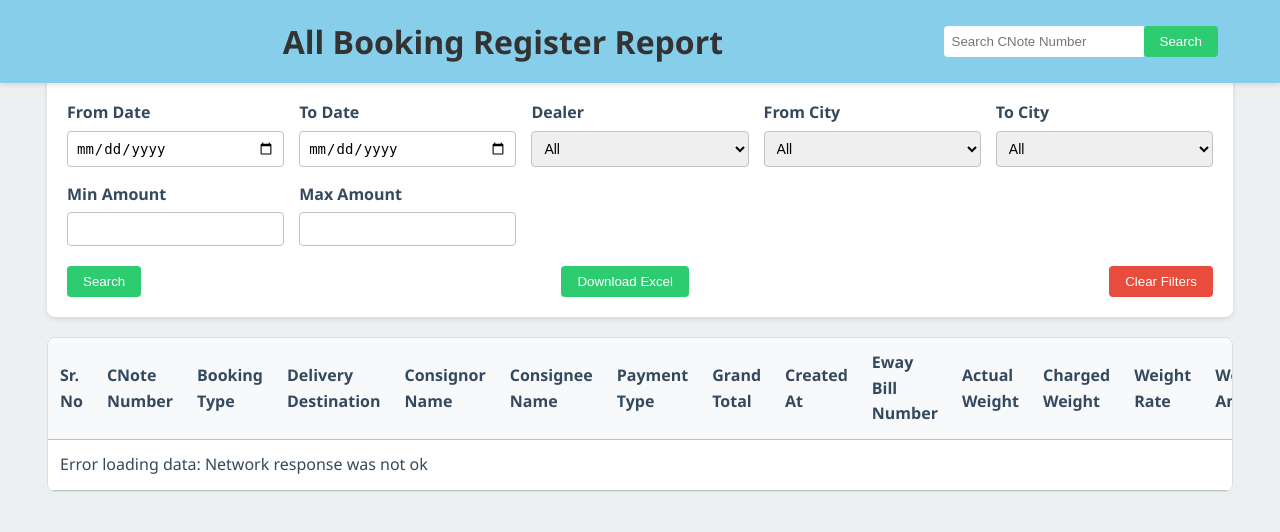
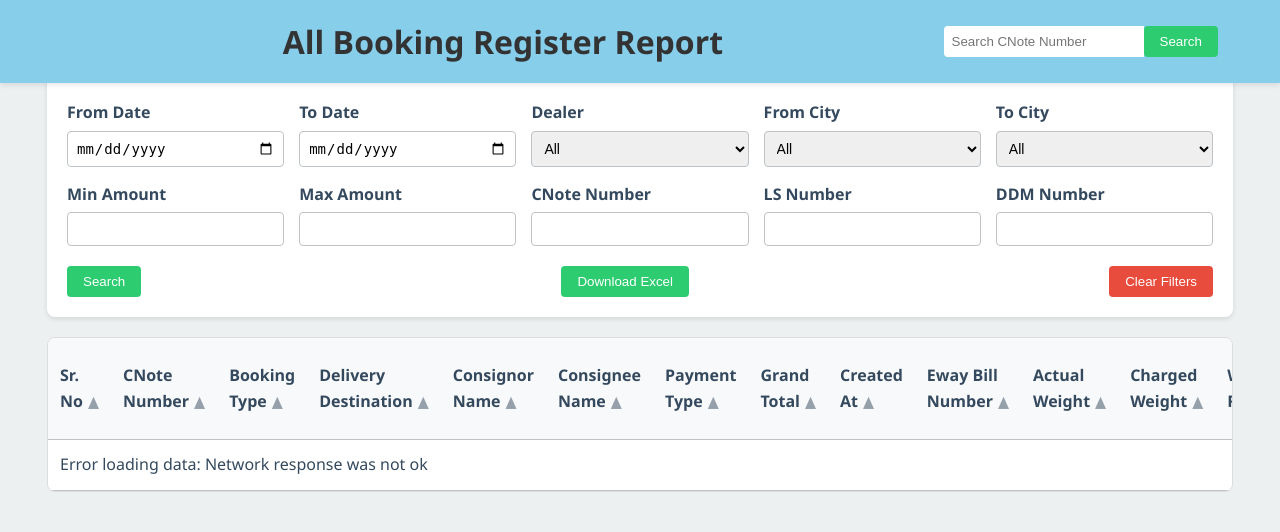
Before and after one commit to atul0786/logistics_project, a Django app: page /transporter/all-booking-register/ in a window 1280 px wide. Shown: the top 532 px of the page. Run offline with Django 5.2, Linux system fonts and the light colour scheme; the visitor is signed in with stand-in values (Sample User, id 1); parts of the project's set-up code (start-up, migrations or seed data) failed here and were passed over.

Commit message:
Update all_booking_register.html

```diff
--- a/transporter_app/templates/transporter/all_booking_register.html
+++ b/transporter_app/templates/transporter/all_booking_register.html
@@ -112,7 +112,7 @@
         }
 
         main {
-            margin-top: calc(var(--header-height) + 40px); /* Increased margin-top */
+            margin-top: calc(var(--header-height) + 40px);
             padding: 20px;
         }
 
@@ -122,7 +122,7 @@
             border-radius: 8px;
             box-shadow: 0 2px 5px rgba(0, 0, 0, 0.1);
             margin-bottom: 20px;
-            padding-top: 100px; /* Added padding-top */
+            padding-top: 100px;
         }
 
         .filter-grid {
@@ -280,6 +280,31 @@
                 margin-bottom: 10px;
             }
         }
+
+        /* New CSS for sort indicators */
+        th[data-sort]::after {
+            content: '\25B2';
+            margin-left: 5px;
+            opacity: 0.5;
+        }
+
+        th[data-sort].sort-desc::after {
+            content: '\25BC';
+        }
+
+        th[data-sort].sort-asc::after {
+            opacity: 1;
+        }
+
+        /* Added CSS for links in table cells */
+        #booking-table td a {
+            color: #3498db;
+            text-decoration: none;
+        }
+
+        #booking-table td a:hover {
+            text-decoration: underline;
+        }
     </style>
 </head>
 <body>
@@ -337,6 +362,19 @@
                 <div class="filter-item">
                     <label for="amount-max">Max Amount</label>
                     <input type="number" id="amount-max" min="0" />
+                </div>
+                <!-- New filter items -->
+                <div class="filter-item">
+                    <label for="cnote-number">CNote Number</label>
+                    <input type="text" id="cnote-number" />
+                </div>
+                <div class="filter-item">
+                    <label for="ls-number">LS Number</label>
+                    <input type="text" id="ls-number" />
+                </div>
+                <div class="filter-item">
+                    <label for="ddm-number">DDM Number</label>
+                    <input type="text" id="ddm-number" />
                 </div>
             </div>
             <div class="button-group">
@@ -425,32 +463,35 @@
         let filteredData = [];
         let currentPage = 1;
         const itemsPerPage = 20;
+        let currentSortColumn = '';
+        let currentSortOrder = 'asc';
+
+        // Remove or comment out this line
+        // const sampleData = [ ... ];
 
         // Fetch data from server
         function fetchBookingData() {
+            document.getElementById("loading").style.display = "flex";
             fetch("/transporter/booking_register_data/")
-                .then((response) => {
+                .then(response => {
                     if (!response.ok) {
                         throw new Error('Network response was not ok');
                     }
                     return response.json();
                 })
-                .then((data) => {
-                    console.log("Received data:", data);  // Add this line for debugging
-                    if (data.bookings && Array.isArray(data.bookings)) {
-                        allBookingData = data.bookings;
-                        document.getElementById('transporter-name').textContent = data.transporter_name || 'GoodWayExpress';
-                        document.getElementById('transporter-city').textContent = data.transporter_city || 'Yavatmal';
-                        populateFilters(data.bookings);
-                        applyFilters();
-                    } else {
-                        console.error("Unexpected data format:", data);
-                        throw new Error('Unexpected data format');
-                    }
+                .then(data => {
+                    allBookingData = data.bookings;
+                    document.getElementById('transporter-name').textContent = data.transporter_name || 'GoodWayExpress';
+                    document.getElementById('transporter-city').textContent = data.transporter_city || 'Yavatmal';
+                    populateFilters(allBookingData);
+                    applyFilters();
                 })
-                .catch((error) => {
-                    console.error("Error fetching data:", error);
-                    document.getElementById("booking-data").innerHTML = `<tr><td colspan="42">Error loading data: ${error.message}</td></tr>`;
+                .catch(error => {
+                    console.error('Error:', error);
+                    document.getElementById("booking-data").innerHTML = `<tr><td colspan="44">Error loading data: ${error.message}</td></tr>`;
+                })
+                .finally(() => {
+                    document.getElementById("loading").style.display = "none";
                 });
         }
 
@@ -487,12 +528,15 @@
             const amountMin = parseFloat(document.getElementById("amount-min").value) || 0;
             const amountMax = parseFloat(document.getElementById("amount-max").value) || Infinity;
             const searchTerm = document.getElementById("lr-search").value.toLowerCase();
+            const cnoteNumber = document.getElementById("cnote-number").value.toLowerCase();
+            const lsNumber = document.getElementById("ls-number").value.toLowerCase();
+            const ddmNumber = document.getElementById("ddm-number").value.toLowerCase();
 
             filteredData = allBookingData.filter((row) => {
-                const dateMatch = (!dateFrom || row.created_at >= dateFrom) && (!dateTo || row.created_at <= dateTo);
-                const dealerMatch = !dealer || row.user === dealer;
-                const fromCityMatch = !fromCity || row.delivery_destination.split(' - ')[0] === fromCity;
-                const toCityMatch = !toCity || row.delivery_destination.split(' - ')[1] === toCity;
+                const dateMatch = (!dateFrom || new Date(row.created_at) >= new Date(dateFrom)) && (!dateTo || new Date(row.created_at) <= new Date(dateTo));
+                const dealerMatch = !dealer || row.user.toLowerCase() === dealer.toLowerCase();
+                const fromCityMatch = !fromCity || row.delivery_destination.split(' - ')[0].toLowerCase() === fromCity.toLowerCase();
+                const toCityMatch = !toCity || row.delivery_destination.split(' - ')[1].toLowerCase() === toCity.toLowerCase();
                 const amountMatch = row.grand_total >= amountMin && row.grand_total <= amountMax;
                 const searchMatch = !searchTerm ||
                     row.cnote_number.toLowerCase().includes(searchTerm) ||
@@ -500,15 +544,17 @@
                     row.consignee_name.toLowerCase().includes(searchTerm) ||
                     row.user.toLowerCase().includes(searchTerm) ||
                     row.user_type.toLowerCase().includes(searchTerm);
+                const cnoteMatch = !cnoteNumber || row.cnote_number.toLowerCase().includes(cnoteNumber);
+                const lsMatch = !lsNumber || (row.loading_sheet_number && row.loading_sheet_number.toString().toLowerCase().includes(lsNumber));
+                const ddmMatch = !ddmNumber || (row.ddm_number && row.ddm_number.toString().toLowerCase().includes(ddmNumber));
 
-                return dateMatch && dealerMatch && fromCityMatch && toCityMatch && amountMatch && searchMatch;
+                return dateMatch && dealerMatch && fromCityMatch && toCityMatch && amountMatch && searchMatch && cnoteMatch && lsMatch && ddmMatch;
             });
 
             currentPage = 1;
             displayBookingData(currentPage);
             updateSummary();
         }
-
         function displayBookingData(page) {
             const startIndex = (page - 1) * itemsPerPage;
             const endIndex = startIndex + itemsPerPage;
@@ -520,7 +566,7 @@
                 const tr = document.createElement("tr");
                 tr.innerHTML = `
                     <td>${startIndex + index + 1}</td>
-                    <td>${row.cnote_number || 'N/A'}</td>
+                    <td><a href="/transporter/cnotes-search/?cnote=${row.cnote_number}" target="_blank">${row.cnote_number || 'N/A'}</a></td>
                     <td>${row.booking_type || 'N/A'}</td>
                     <td>${row.delivery_destination || 'N/A'}</td>
                     <td>${row.consignor_name || 'N/A'}</td>
@@ -560,8 +606,8 @@
                     <td>${row.consignee_gst || 'N/A'}</td>
                     <td>${row.user || 'N/A'}</td>
                     <td>${row.user_type || 'N/A'}</td>
-                    <td>${row.loading_sheet_number || 'N/A'}</td>
-                    <td>${row.ddm_number || 'N/A'}</td>
+                    <td>${row.loading_sheet_number ? `<a href="/dealer/mf_print/${row.loading_sheet_number}/" target="_blank">${row.loading_sheet_number}</a>` : 'N/A'}</td>
+                    <td>${row.ddm_number ? `<a href="/transporter/ddm-details/?ddmId=${row.ddm_number.replace('DDM-', '')}" target="_blank">${row.ddm_number}</a>` : 'N/A'}</td>
                 `;
                 bookingData.appendChild(tr);
             });
@@ -651,11 +697,29 @@
         }
 
         function sortTable(column) {
+            if (currentSortColumn === column) {
+                currentSortOrder = currentSortOrder === 'asc' ? 'desc' : 'asc';
+            } else {
+                currentSortOrder = 'asc';
+            }
+
+            document.querySelectorAll('th[data-sort]').forEach(el => {
+                el.classList.remove('sort-asc', 'sort-desc');
+            });
+
+            const th = document.querySelector(`th[data-sort="${column}"]`);
+            th.classList.add(`sort-${currentSortOrder}`);
+
             filteredData.sort((a, b) => {
-                if (a[column] < b[column]) return -1;
-                if (a[column] > b[column]) return 1;
+                const valueA = a[column];
+                const valueB = b[column];
+
+                if (valueA < valueB) return currentSortOrder === 'asc' ? -1 : 1;
+                if (valueA > valueB) return currentSortOrder === 'asc' ? 1 : -1;
                 return 0;
             });
+
+            currentSortColumn = column;
             displayBookingData(currentPage);
         }
 
@@ -684,7 +748,6 @@
             });
 
             document.getElementById("download-btn").addEventListener("click", () => {
-                // Implement Excel download functionality here
                 window.location.href = "/transporter/download_excel/";
             });
 
@@ -699,7 +762,27 @@
             });
 
             document.getElementById("lr-search").addEventListener('input', applyFilters);
+            document.getElementById("cnote-number").addEventListener('input', applyFilters);
+            document.getElementById("ls-number").addEventListener('input', applyFilters);
+            document.getElementById("ddm-number").addEventListener('input', applyFilters);
         });
+        // Update this section to include all filter inputs
+    const filterInputs = [
+        "date-from", "date-to", "dealer", "from-city", "to-city",
+        "amount-min", "amount-max", "lr-search", "cnote-number",
+        "ls-number", "ddm-number"
+    ];
+
+    filterInputs.forEach(id => {
+        document.getElementById(id).addEventListener('input', applyFilters);
+    });
+
+    document.getElementById("dealer").addEventListener('change', applyFilters);
+    document.getElementById("from-city").addEventListener('change', applyFilters);
+    document.getElementById("to-city").addEventListener('change', applyFilters);
+    ;
+
+
     </script>
 </body>
 </html>
```
